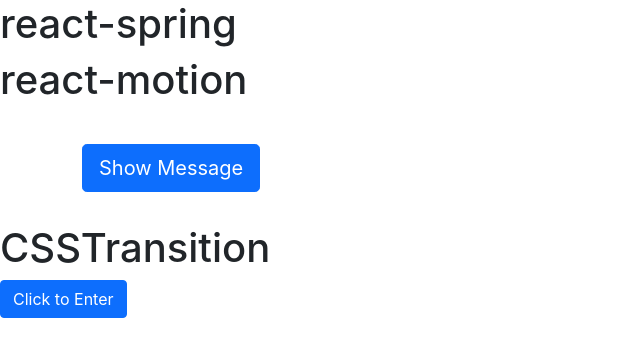
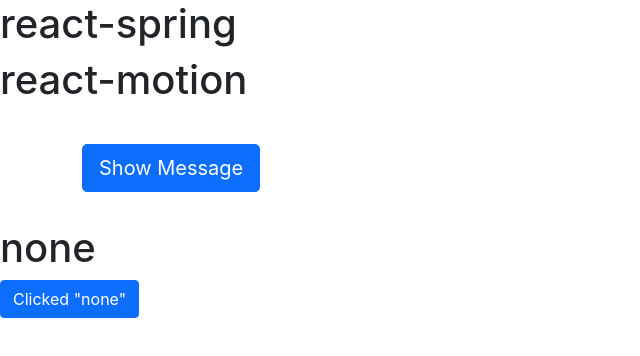
Before and after one commit to njg7194/Cafe24-demo, a React (Create React App) app in the folder animation/: page / in a window 1280 px wide. Shown: the top 356 px of the page, without its empty margins (0-640 px from the left). Built offline with nearby package versions, Linux system fonts and the light colour scheme.

Commit message:
애니메이션 프로젝트 리덕스 적용함

```diff
--- a/animation/package.json
+++ b/animation/package.json
@@ -6,14 +6,16 @@
     "@testing-library/jest-dom": "^5.11.4",
     "@testing-library/react": "^11.1.0",
     "@testing-library/user-event": "^12.1.10",
+    "bootstrap": "5.0.2",
     "react": "^17.0.2",
     "react-bootstrap": "^2.0.0-beta.4",
     "react-dom": "^17.0.2",
     "react-motion": "^0.5.2",
+    "react-redux": "^7.2.5",
     "react-scripts": "4.0.3",
     "react-spring": "^9.2.4",
     "react-transition-group": "^4.4.2",
-    "bootstrap": "5.0.2",
+    "redux": "^4.1.1",
     "web-vitals": "^1.0.1"
   },
   "scripts": {
--- a/animation/src/App.js
+++ b/animation/src/App.js
@@ -5,10 +5,13 @@
 import { CSSTransition, Transition } from "react-transition-group";
 import { Button } from "react-bootstrap";
 
+import {connect, useDispatch} from "react-redux";
+
 import "./App.css";
 
-function App() {
+function App(props) {
   const [inProp, setProp] = useState(false);
+  const dispatch = useDispatch();
 
   const title = "react-motion";
   return (
@@ -24,19 +27,32 @@
 
       <CSSTransition in={inProp} timeout={1000} classNames="my-node">
         <div>
-          <h1>CSSTransition</h1>
+          <h1>{props.state}</h1>
         </div>
       </CSSTransition>
 
-      {/* <Transition in={inProp} timeout={500}>
-        {(state) => <div className={`fade fade-${state}`} />}
-      </Transition> */}
-
-      <Button variant="primary" onClick={() => setProp(!inProp)}>
-        Click to Enter
+      <Button variant="primary" onClick={() => {
+        setProp(!inProp);
+        if (inProp) {
+          dispatch({type:'set'});
+        } else {
+          dispatch({type:'reset'});
+        }
+        }}>
+        Clicked "{props.state}"
       </Button>
     </div>
   );
 }
 
-export default App;
+
+//index.js에서 만든 redux store에서 데이터를 가져와서 props로 변환해주는 함수.
+//여기서 인자로 받는 "state가 "store" 라고 생각하면 됨."
+function storeToProp(state) {
+
+  return {
+    state : state.reducer
+  }
+}
+
+export default connect(storeToProp)(App);
--- a/animation/src/index.js
+++ b/animation/src/index.js
@@ -4,9 +4,26 @@
 import App from './App';
 import reportWebVitals from './reportWebVitals';
 
+import { Provider } from 'react-redux'; // Provider : 값을 공유하길 원하는 컴포넌트를 감싸주는 용도.
+import { combineReducers, createStore} from 'redux';
+
+function reducer(state, action) {
+  if (action.type === 'set') {
+    return "Var Setted";
+  } else if (action.type === 'reset') {
+    return "Var Resetted";
+  } else {
+    return "none";
+  }
+}
+
+let store = createStore(combineReducers({ reducer }));
+
 ReactDOM.render(
   <React.StrictMode>
-    <App />
+    <Provider store={store} >
+      <App />
+    </Provider>
   </React.StrictMode>,
   document.getElementById('root')
 );
```
Also changed, not shown: 1 other file (tests, documents, lock files or other folders).
